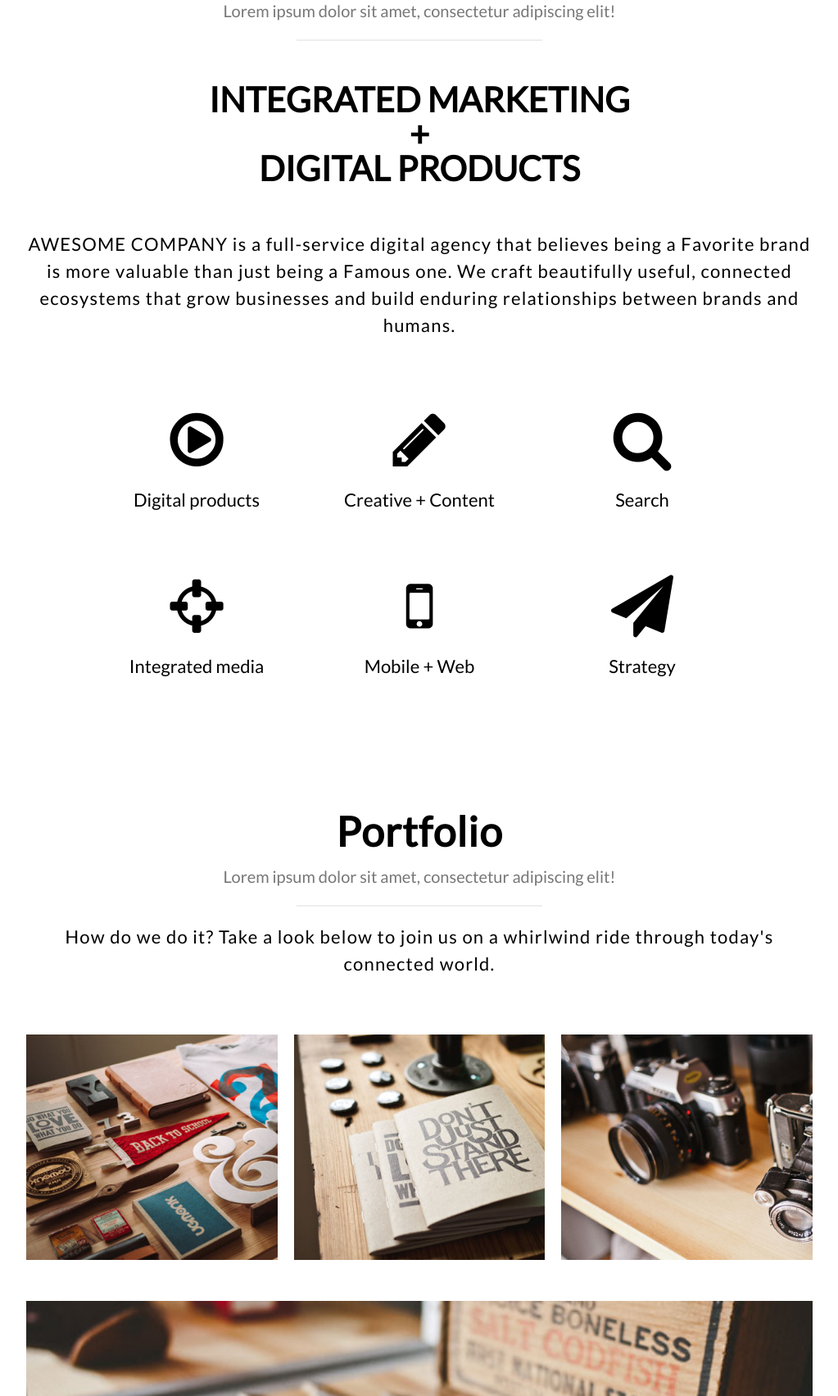
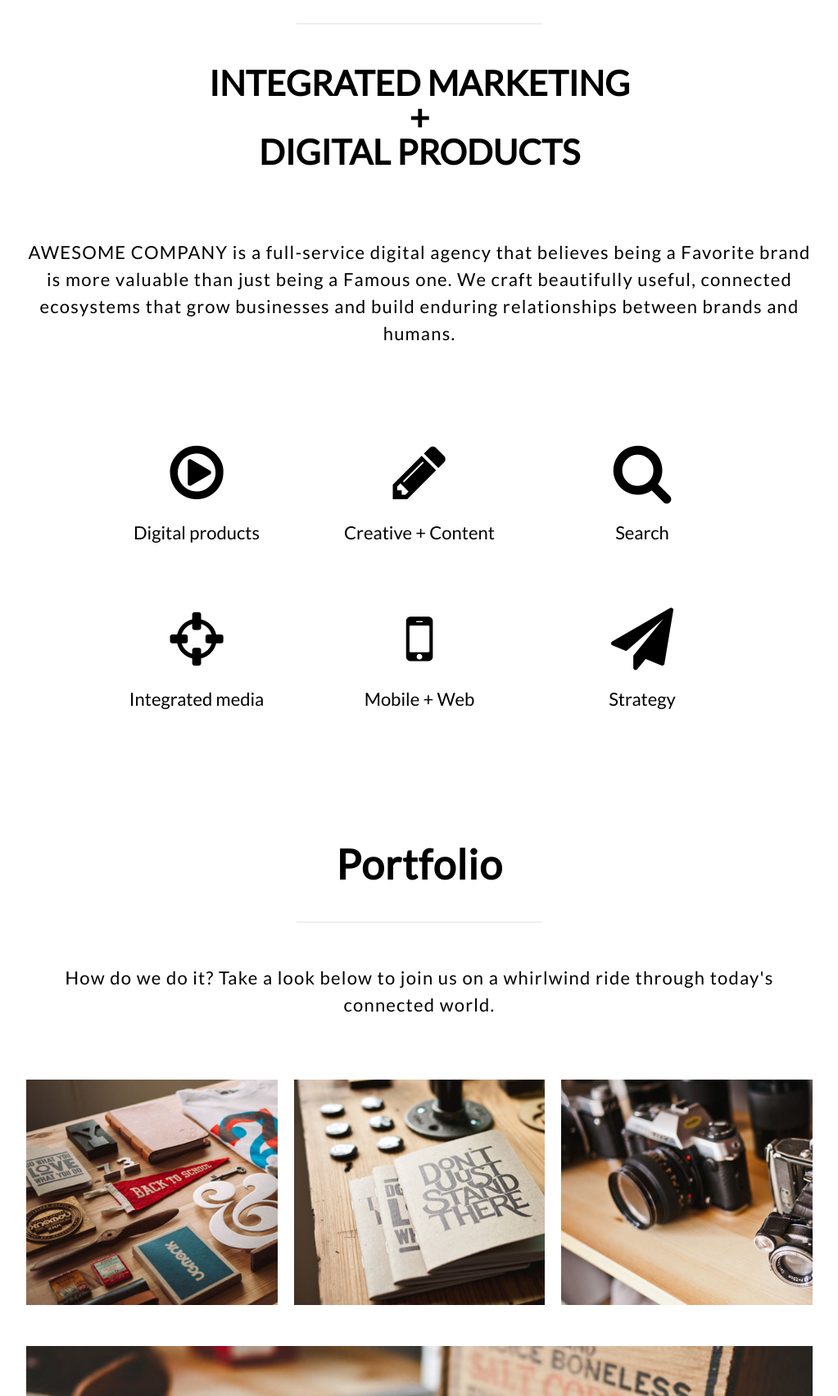
Before and after one commit to TheOpti/urban-guide-template, a website: page index.html in a window 1280 px wide. Shown: the part 1767-3470 px from the top of the page at 82% size, without its empty margins (128-1151 px from the left). Drawn offline with Linux system fonts and the light colour scheme; some packages are replaced by stand-ins of ours.

Commit message:
Refactoring: sections descriptions

```diff
--- a/index.html
+++ b/index.html
@@ -58,9 +58,6 @@
       <div class="section__title">
         About us
       </div>
-      <div class="section__description">
-        Lorem ipsum dolor sit amet, consectetur adipiscing elit!
-      </div>
       <hr class="section__divider" />
     </div>
     <div class="section__content-section about-us">
@@ -95,9 +92,6 @@
       <div class="section__title">
         Offer
       </div>
-      <div class="section__description">
-        Lorem ipsum dolor sit amet, consectetur adipiscing elit!
-      </div>
       <hr class="section__divider" />
     </div>
     <div class="section__content-section offer-section">
@@ -108,7 +102,7 @@
         <div>DIGITAL PRODUCTS</div>
       </div>
 
-      <p class="offer-section__description">
+      <p class="section__description">
         AWESOME COMPANY is a full-service digital agency that believes being a Favorite brand is more valuable than just being a Famous one. We craft beautifully useful, connected ecosystems that grow businesses and build enduring relationships between brands and humans.
       </p>
 
@@ -153,13 +147,10 @@
       <div class="section__title">
         Portfolio
       </div>
-      <div class="section__description">
-        Lorem ipsum dolor sit amet, consectetur adipiscing elit!
-      </div>
       <hr class="section__divider" />
     </div>
     <div class="section__content-section portfolio-section">
-      <p class="portfolio-section__section-description">
+      <p class="section__description">
         How do we do it? Take a look below to join us on a
         whirlwind ride through today's connected world.
       </p>
@@ -168,9 +159,6 @@
           <div class="portfolio-section__image-content">
             <div class="portfolio-section__title">
               Alpha
-            </div>
-            <div class="portfolio-section__description">
-              Lorem ipsum dolor sit amet, consectetur adipiscing elit.
             </div>
           </div>
         </div>
@@ -234,13 +222,10 @@
       <div class="section__title">
         Contact us
       </div>
-      <div class="section__description">
-        Lorem ipsum dolor sit amet, consectetur adipiscing elit!
-      </div>
       <hr class="section__divider" />
     </div>
     <div class="section__content-section contact">
-      <p class="contact__description">
+      <p class="section__description">
         Whether you’re interested in working with us or for us, we’re always happy to chat.
         Tell us some more about what you’re looking for and how we can help.
       </p>
--- a/scss/contact.scss
+++ b/scss/contact.scss
@@ -2,15 +2,6 @@
   display: flex;
   flex-direction: column;
   flex: 1;
-
-  &__description {
-    width: 100%;
-    font-size: 22px;
-    margin: 50px 0;
-    line-height: 1.5;
-    letter-spacing: 1.2px;
-    text-align: center;
-  }
 
   &__contact-info {
     display: flex;
--- a/scss/offer.scss
+++ b/scss/offer.scss
@@ -7,14 +7,6 @@
     margin: 50px 0 35px;
     font-size: 42px;
     font-weight: 900;
-  }
-
-  &__description {
-    width: 100%;
-    font-size: 22px;
-    margin: 20px 0;
-    line-height: 1.5;
-    letter-spacing: 1.2px;
   }
 
   &__icons {
--- a/scss/portfolio.scss
+++ b/scss/portfolio.scss
@@ -1,21 +1,11 @@
 .portfolio-section {
   display: flex;
   flex-direction: column;
-
-  &__section-description {
-    width: 100%;
-    font-size: 22px;
-    margin: 20px 0;
-    line-height: 1.5;
-    letter-spacing: 1.2px;
-    text-align: center;
-  }
 
   &__images-row {
     display: flex;
     flex: 1;
     flex-wrap: wrap;
-    margin: 25px 0;
   }
 
   &__image {
--- a/scss/styles.scss
+++ b/scss/styles.scss
@@ -40,10 +40,12 @@
   }
 
   &__description {
+    width: 100%;
+    font-size: 22px;
+    margin: 50px 0;
+    line-height: 1.5;
+    letter-spacing: 1.2px;
     text-align: center;
-    width: 80%;
-    color: #777;
-    font-size: 20px;
   }
 
   &__content-section {
```
Also changed, not shown: css/styles.css.
